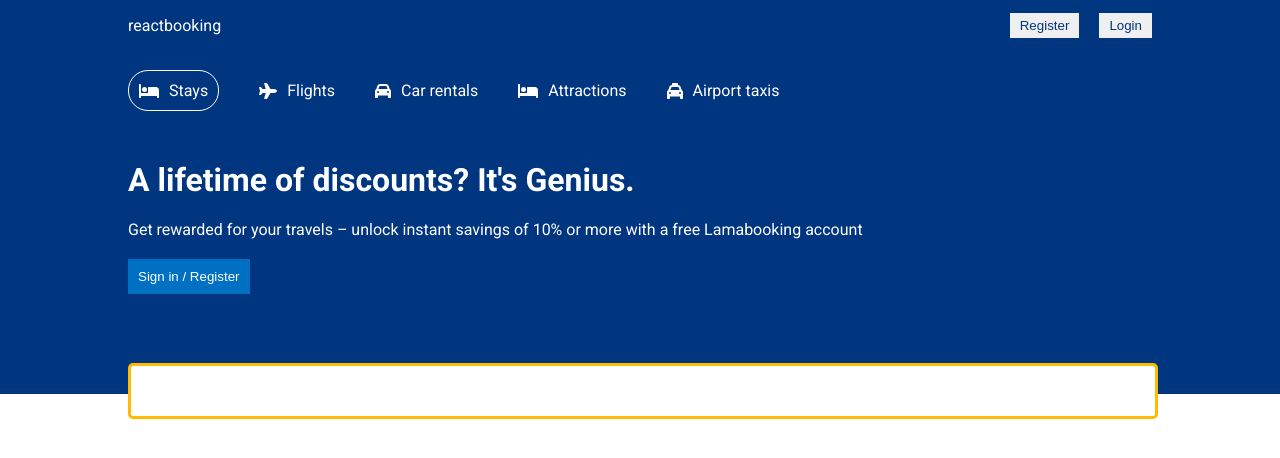
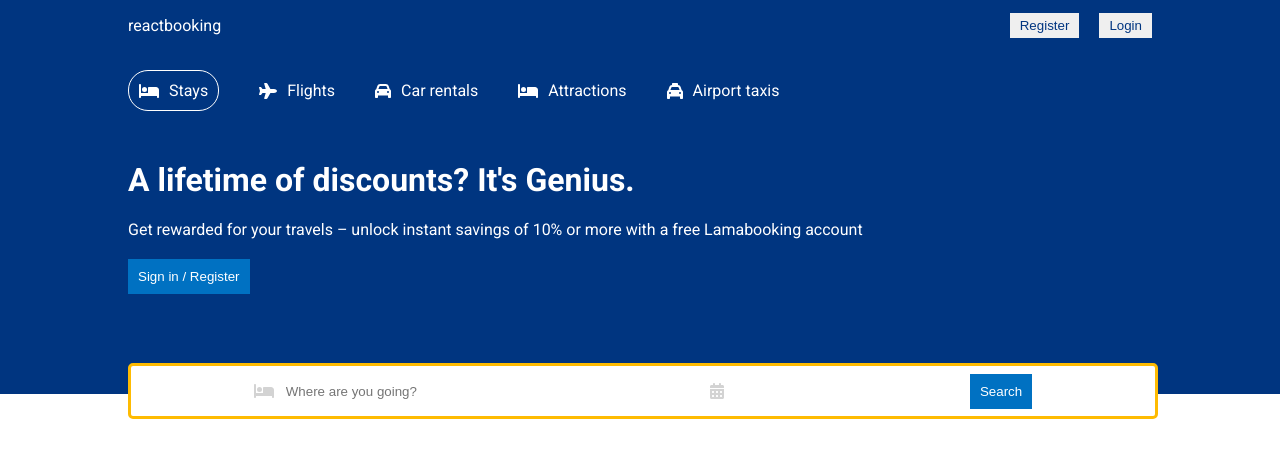
Before and after one commit to abr-ya/react-booking, a React (Vite) app: page / in a window 1280 px wide. Shown: the top 458 px of the page. Built offline with nearby package versions, Linux system fonts and the light colour scheme.

Commit message:
feat: Add Search component

```diff
--- a/package.json
+++ b/package.json
@@ -24,6 +24,7 @@
     "@typescript-eslint/eslint-plugin": "^6.17.0",
     "@typescript-eslint/parser": "^6.17.0",
     "@vitejs/plugin-react-swc": "^3.5.0",
+    "date-fns": "^3.3.1",
     "eslint": "^8.55.0",
     "eslint-config-prettier": "^9.1.0",
     "eslint-config-standard-with-typescript": "^43.0.0",
@@ -34,6 +35,7 @@
     "eslint-plugin-react-hooks": "^4.6.0",
     "eslint-plugin-react-refresh": "^0.4.5",
     "prettier": "^3.1.1",
+    "react-date-range": "^2.0.0-alpha.4",
     "typescript": "^5.2.2",
     "vite": "^5.0.8"
   }
--- a/src/components/Header/Search.tsx
+++ b/src/components/Header/Search.tsx
@@ -1,7 +1,36 @@
+import { useState } from "react";
+import { FontAwesomeIcon } from "@fortawesome/react-fontawesome";
 import styles from "./search.module.css";
+import { faBed, faCalendarDays } from "@fortawesome/free-solid-svg-icons";
 
 const Search = () => {
-  return <div className={styles.search}>Search</div>;
+  const [destination, setDestination] = useState("");
+
+  const handleSearch = () => console.log(destination);
+
+  return (
+    <div className={styles.search}>
+      <div className={styles.searchItem}>
+        <FontAwesomeIcon icon={faBed} className={styles.searchIcon} />
+        <input
+          type="text"
+          placeholder="Where are you going?"
+          className={styles.searchInput}
+          onChange={(e) => setDestination(e.target.value)}
+        />
+      </div>
+      <div className={styles.searchItem}>
+        <FontAwesomeIcon icon={faCalendarDays} className={styles.searchIcon} />
+        {/* DateRange */}
+      </div>
+      {/* Person */}
+      <div className={styles.searchItem}>
+        <button className={styles.searchBtn} onClick={handleSearch}>
+          Search
+        </button>
+      </div>
+    </div>
+  );
 };
 
 export default Search;
--- a/src/components/Header/search.module.css
+++ b/src/components/Header/search.module.css
@@ -12,3 +12,27 @@
   width: 100%;
   max-width: 1024px;
 }
+
+.searchIcon {
+  color: lightgray;
+}
+
+.searchItem {
+  display: flex;
+  align-items: center;
+  gap: 10px;
+}
+
+.searchInput {
+  border: none;
+  outline: none;
+}
+
+.searchBtn {
+  background-color: #0071c2;
+  color: white;
+  font-weight: 500;
+  border: none;
+  padding: 10px;
+  cursor: pointer;
+}
```
Also changed, not shown: 1 other file (tests, documents, lock files or other folders).
